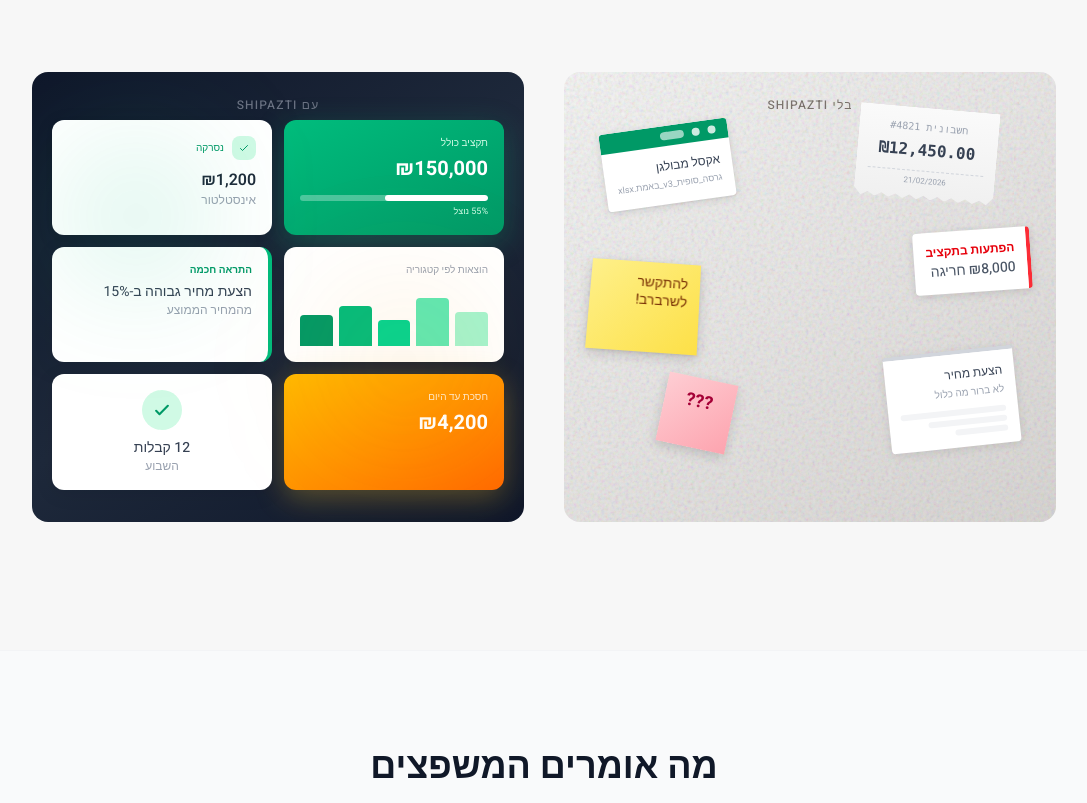
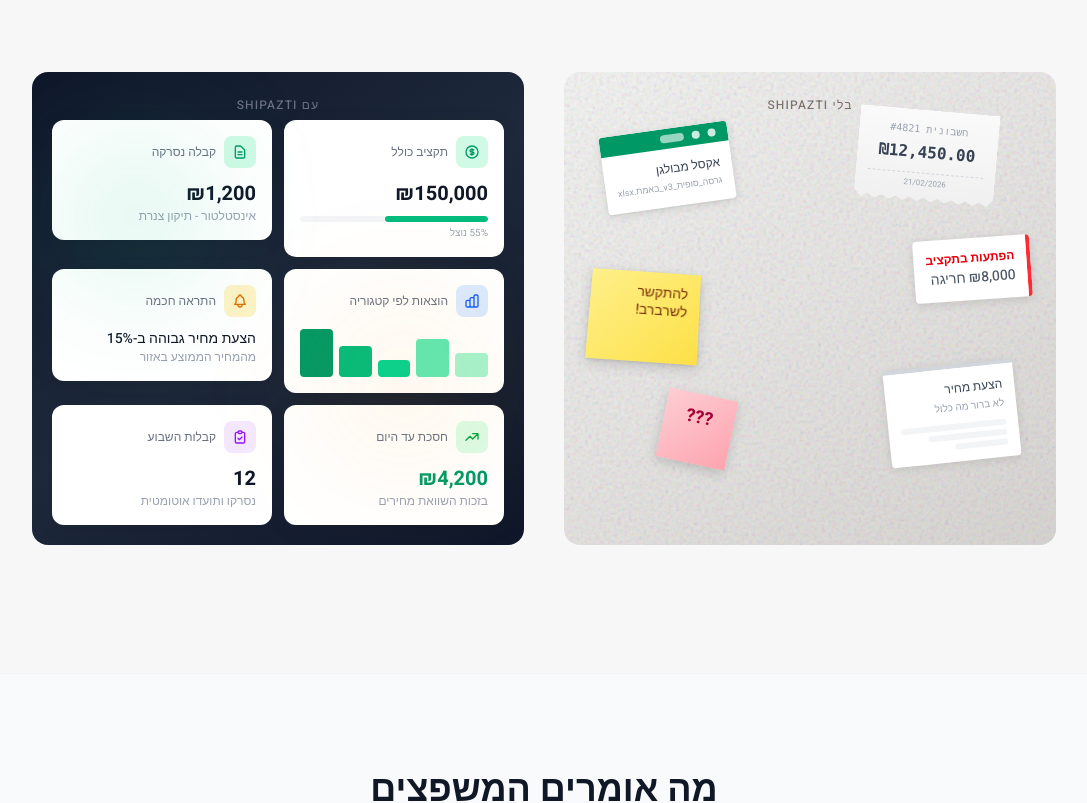
Before and after one commit to guyceza/shiputz-ai, a Next.js app: page / in a window 1280 px wide. Shown: the part 2540-3343 px from the top of the page, without its empty margins (96-1183 px from the left). Built offline with nearby package versions, Linux system fonts and the light colour scheme.

Commit message:
Uniform card design: all white cards with same structure - icon, label, value, subtitle

```diff
--- a/src/components/ComparisonSection.tsx
+++ b/src/components/ComparisonSection.tsx
@@ -128,71 +128,106 @@ export default function ComparisonSection() {
   ];
 
   const getOrganizedContent = (type: string) => {
+    // Base card style - all cards are white with consistent padding
+    const baseCard = "bg-white rounded-xl p-4 shadow-[0_4px_20px_rgba(0,0,0,0.08)]";
+
     switch (type) {
       case 'budget':
         return (
-          <div className="bg-gradient-to-br from-emerald-500 to-emerald-600 rounded-xl p-4 shadow-[0_8px_30px_rgba(16,185,129,0.3),0_2px_8px_rgba(0,0,0,0.1)] h-full">
-            <div className="text-emerald-100 text-[10px] mb-1">תקציב כולל</div>
-            <div className="text-white text-xl font-bold">₪150,000</div>
-            <div className="mt-3 h-1.5 bg-white/30 rounded-full overflow-hidden">
-              <div className="h-full w-[55%] bg-white rounded-full"></div>
+          <div className={baseCard}>
+            <div className="flex items-center gap-2 mb-3">
+              <div className="w-8 h-8 rounded-lg bg-emerald-100 flex items-center justify-center">
+                <svg className="w-4 h-4 text-emerald-600" fill="none" viewBox="0 0 24 24" stroke="currentColor" strokeWidth={2}>
+                  <path strokeLinecap="round" strokeLinejoin="round" d="M12 8c-1.657 0-3 .895-3 2s1.343 2 3 2 3 .895 3 2-1.343 2-3 2m0-8c1.11 0 2.08.402 2.599 1M12 8V7m0 1v8m0 0v1m0-1c-1.11 0-2.08-.402-2.599-1M21 12a9 9 0 11-18 0 9 9 0 0118 0z" />
+                </svg>
+              </div>
+              <span className="text-xs text-gray-500">תקציב כולל</span>
             </div>
-            <div className="text-emerald-100 text-[9px] mt-1">55% נוצל</div>
+            <div className="text-gray-900 text-xl font-bold mb-2">₪150,000</div>
+            <div className="h-1.5 bg-gray-100 rounded-full overflow-hidden">
+              <div className="h-full w-[55%] bg-emerald-500 rounded-full"></div>
+            </div>
+            <div className="text-gray-400 text-[10px] mt-1">55% נוצל</div>
           </div>
         );
       case 'receipt-clean':
         return (
-          <div className="bg-white rounded-xl p-4 shadow-[0_4px_20px_rgba(0,0,0,0.08),0_2px_8px_rgba(0,0,0,0.04)] h-full">
-            <div className="flex items-center gap-2 mb-2">
-              <div className="w-6 h-6 rounded-lg bg-emerald-100 flex items-center justify-center">
-                <svg className="w-3 h-3 text-emerald-600" fill="none" viewBox="0 0 24 24" stroke="currentColor" strokeWidth={2}>
-                  <path strokeLinecap="round" strokeLinejoin="round" d="M5 13l4 4L19 7" />
+          <div className={baseCard}>
+            <div className="flex items-center gap-2 mb-3">
+              <div className="w-8 h-8 rounded-lg bg-emerald-100 flex items-center justify-center">
+                <svg className="w-4 h-4 text-emerald-600" fill="none" viewBox="0 0 24 24" stroke="currentColor" strokeWidth={2}>
+                  <path strokeLinecap="round" strokeLinejoin="round" d="M9 12h6m-6 4h6m2 5H7a2 2 0 01-2-2V5a2 2 0 012-2h5.586a1 1 0 01.707.293l5.414 5.414a1 1 0 01.293.707V19a2 2 0 01-2 2z" />
                 </svg>
               </div>
-              <span className="text-[10px] text-emerald-600 font-medium">נסרקה</span>
+              <span className="text-xs text-gray-500">קבלה נסרקה</span>
             </div>
-            <div className="text-gray-800 text-base font-semibold">₪1,200</div>
-            <div className="text-gray-400 text-xs">אינסטלטור</div>
+            <div className="text-gray-900 text-xl font-bold">₪1,200</div>
+            <div className="text-gray-400 text-xs">אינסטלטור - תיקון צנרת</div>
           </div>
         );
       case 'chart':
         return (
-          <div className="bg-white rounded-xl p-4 shadow-[0_4px_20px_rgba(0,0,0,0.08)] h-full">
-            <div className="text-gray-400 text-[10px] mb-3">הוצאות לפי קטגוריה</div>
-            <div className="flex items-end gap-1.5 h-14">
-              <div className="flex-1 bg-emerald-200 rounded-t" style={{ height: '60%' }}></div>
-              <div className="flex-1 bg-emerald-300 rounded-t" style={{ height: '85%' }}></div>
-              <div className="flex-1 bg-emerald-400 rounded-t" style={{ height: '45%' }}></div>
-              <div className="flex-1 bg-emerald-500 rounded-t" style={{ height: '70%' }}></div>
-              <div className="flex-1 bg-emerald-600 rounded-t" style={{ height: '55%' }}></div>
+          <div className={baseCard}>
+            <div className="flex items-center gap-2 mb-3">
+              <div className="w-8 h-8 rounded-lg bg-blue-100 flex items-center justify-center">
+                <svg className="w-4 h-4 text-blue-600" fill="none" viewBox="0 0 24 24" stroke="currentColor" strokeWidth={2}>
+                  <path strokeLinecap="round" strokeLinejoin="round" d="M9 19v-6a2 2 0 00-2-2H5a2 2 0 00-2 2v6a2 2 0 002 2h2a2 2 0 002-2zm0 0V9a2 2 0 012-2h2a2 2 0 012 2v10m-6 0a2 2 0 002 2h2a2 2 0 002-2m0 0V5a2 2 0 012-2h2a2 2 0 012 2v14a2 2 0 01-2 2h-2a2 2 0 01-2-2z" />
+                </svg>
+              </div>
+              <span className="text-xs text-gray-500">הוצאות לפי קטגוריה</span>
+            </div>
+            <div className="flex items-end gap-1.5 h-12">
+              <div className="flex-1 bg-emerald-200 rounded" style={{ height: '50%' }}></div>
+              <div className="flex-1 bg-emerald-300 rounded" style={{ height: '80%' }}></div>
+              <div className="flex-1 bg-emerald-400 rounded" style={{ height: '35%' }}></div>
+              <div className="flex-1 bg-emerald-500 rounded" style={{ height: '65%' }}></div>
+              <div className="flex-1 bg-emerald-600 rounded" style={{ height: '100%' }}></div>
             </div>
           </div>
         );
       case 'alert-good':
         return (
-          <div className="bg-white border-r-4 border-r-emerald-500 rounded-xl shadow-[0_4px_20px_rgba(0,0,0,0.08)] p-4 h-full">
-            <div className="text-[10px] text-emerald-600 font-semibold mb-1">התראה חכמה</div>
-            <div className="text-sm text-gray-700">הצעת מחיר גבוהה ב-15%</div>
-            <div className="text-xs text-gray-400">מהמחיר הממוצע</div>
+          <div className={baseCard}>
+            <div className="flex items-center gap-2 mb-3">
+              <div className="w-8 h-8 rounded-lg bg-amber-100 flex items-center justify-center">
+                <svg className="w-4 h-4 text-amber-600" fill="none" viewBox="0 0 24 24" stroke="currentColor" strokeWidth={2}>
+                  <path strokeLinecap="round" strokeLinejoin="round" d="M15 17h5l-1.405-1.405A2.032 2.032 0 0118 14.158V11a6.002 6.002 0 00-4-5.659V5a2 2 0 10-4 0v.341C7.67 6.165 6 8.388 6 11v3.159c0 .538-.214 1.055-.595 1.436L4 17h5m6 0v1a3 3 0 11-6 0v-1m6 0H9" />
+                </svg>
+              </div>
+              <span className="text-xs text-gray-500">התראה חכמה</span>
+            </div>
+            <div className="text-gray-900 text-sm font-medium">הצעת מחיר גבוהה ב-15%</div>
+            <div className="text-gray-400 text-xs">מהמחיר הממוצע באזור</div>
           </div>
         );
       case 'savings':
         return (
-          <div className="bg-gradient-to-br from-amber-400 to-orange-500 rounded-xl p-4 shadow-[0_8px_30px_rgba(251,191,36,0.3)] h-full">
-            <div className="text-white/80 text-[10px] mb-1">חסכת עד היום</div>
-            <div className="text-white text-xl font-bold">₪4,200</div>
+          <div className={baseCard}>
+            <div className="flex items-center gap-2 mb-3">
+              <div className="w-8 h-8 rounded-lg bg-green-100 flex items-center justify-center">
+                <svg className="w-4 h-4 text-green-600" fill="none" viewBox="0 0 24 24" stroke="currentColor" strokeWidth={2}>
+                  <path strokeLinecap="round" strokeLinejoin="round" d="M13 7h8m0 0v8m0-8l-8 8-4-4-6 6" />
+                </svg>
+              </div>
+              <span className="text-xs text-gray-500">חסכת עד היום</span>
+            </div>
+            <div className="text-emerald-600 text-xl font-bold">₪4,200</div>
+            <div className="text-gray-400 text-xs">בזכות השוואת מחירים</div>
           </div>
         );
       case 'check':
         return (
-          <div className="bg-white rounded-xl p-4 shadow-[0_4px_20px_rgba(0,0,0,0.08)] text-center h-full flex flex-col items-center justify-center">
-            <div className="w-10 h-10 rounded-full bg-emerald-100 flex items-center justify-center mb-2">
-              <svg className="w-5 h-5 text-emerald-600" fill="none" viewBox="0 0 24 24" stroke="currentColor" strokeWidth={2.5}>
-                <path strokeLinecap="round" strokeLinejoin="round" d="M5 13l4 4L19 7" />
-              </svg>
+          <div className={baseCard}>
+            <div className="flex items-center gap-2 mb-3">
+              <div className="w-8 h-8 rounded-lg bg-purple-100 flex items-center justify-center">
+                <svg className="w-4 h-4 text-purple-600" fill="none" viewBox="0 0 24 24" stroke="currentColor" strokeWidth={2}>
+                  <path strokeLinecap="round" strokeLinejoin="round" d="M9 5H7a2 2 0 00-2 2v12a2 2 0 002 2h10a2 2 0 002-2V7a2 2 0 00-2-2h-2M9 5a2 2 0 002 2h2a2 2 0 002-2M9 5a2 2 0 012-2h2a2 2 0 012 2m-6 9l2 2 4-4" />
+                </svg>
+              </div>
+              <span className="text-xs text-gray-500">קבלות השבוע</span>
             </div>
-            <div className="text-gray-700 text-sm font-medium">12 קבלות</div>
-            <div className="text-gray-400 text-xs">השבוע</div>
+            <div className="text-gray-900 text-xl font-bold">12</div>
+            <div className="text-gray-400 text-xs">נסרקו ותועדו אוטומטית</div>
           </div>
         );
       default:
```
